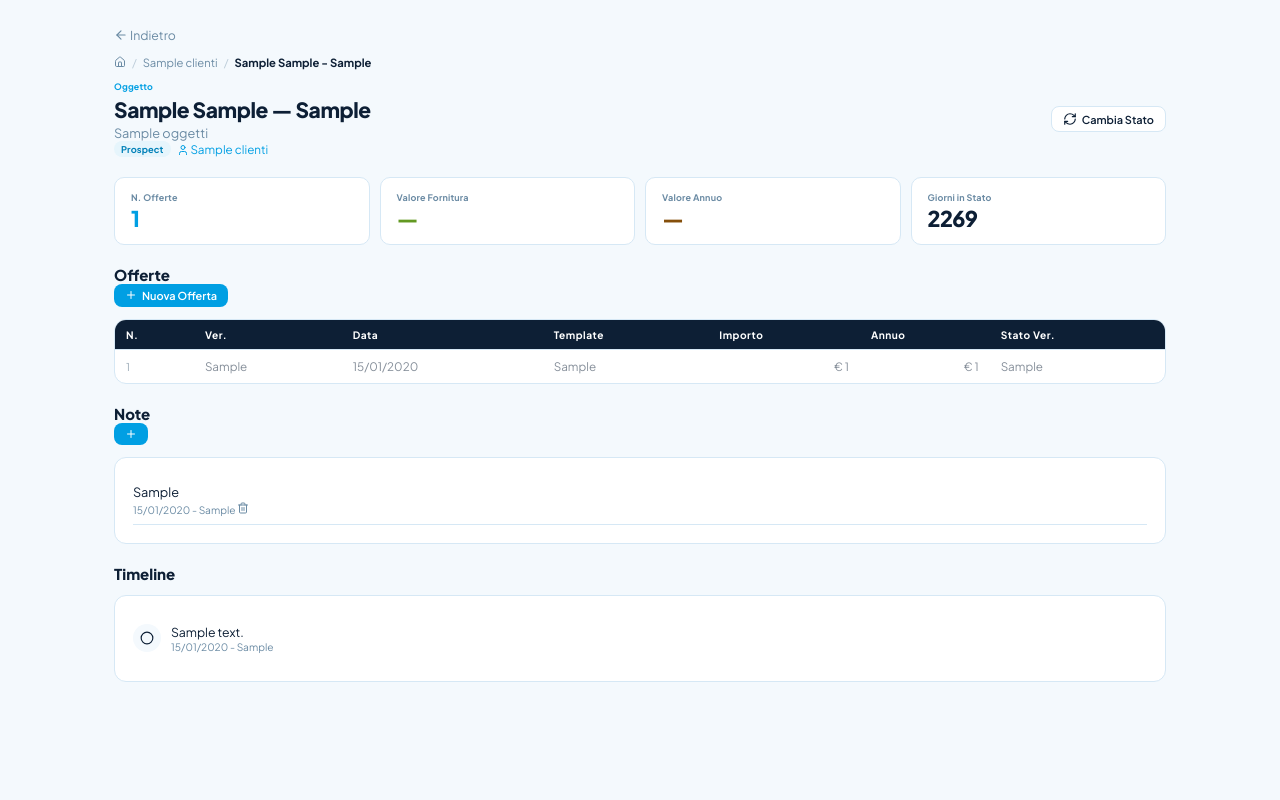
After one commit to FiloUlte/gestionale-offerte-ulteria, a Flask app: page /oggetti/1 in a window 1280 px wide. The commit adds this page. Run offline with Flask 3, Linux system fonts and the light colour scheme; tables that the repository leaves empty hold one stand-in row (values such as "Sample post").

Commit message:
feat: v2 steps 8-14 — auth, impostazioni 5-tab, oggetto page, all JS
Step 8: CRUD /api/etichette (GET/POST/PATCH/DELETE)
Step 9: Impostazioni 5 tabs (Generale/Etichette/Utenti/Email/Prezzi)
  - Dedicated /impostazioni page with impostazioni.html + impostazioni.js
  - Etichette management with add/delete per category
  - Users table with create form (nome/email/ruolo/agente)
  - Prezzi base table (7 apparecchi, editabili)
  - Email tab placeholder for future
Step 10: Auth system
  - Login page (templates/login.html)
  - Session-based auth with sha256 password hashing
  - login_required and require_role decorators
  - GET/POST /login, GET /logout, GET /api/auth/me
  - GET/POST /api/users
Step 11: Sidebar links to /impostazioni (dedicated page)
Step 12: /clienti/<id> page (already existed, verified working)
Step 13: /oggetti/<id> page
  - oggetto.html + oggetto.js
  - Header with breadcrumb, badges (natura + stato pipeline)
  - KPI (offerte, valore fornitura, valore annuo, giorni in stato)
  - Offerte table with versioning (active vs old)
  - Notes CRUD, Timeline events, Change stato modal
Step 14: /agenti/<id> (already existed, verified working)

New files: login.html, oggetto.html, impostazioni.html,
  oggetto.js, impostazioni.js

Co-Authored-By: Claude Opus 4.6 (1M context) <noreply@anthropic.com>

```diff
--- a/app.py
+++ b/app.py
@@ -10,7 +10,11 @@ from flask import Flask, render_template, request, jsonify, send_from_directory,
 from docx import Document
 from docx.oxml.ns import qn
 
+from functools import wraps
+import hashlib
+
 app = Flask(__name__)
+app.secret_key = "ulteria-gestionale-2026-secret-key"
 
 BASE_DIR = Path(__file__).resolve().parent
 UPLOADS_DIR = BASE_DIR / "uploads"
@@ -372,11 +376,134 @@ def format_eur(val):
     return f"{val:,.2f}".replace(",", "X").replace(".", ",").replace("X", ".")
 
 
+# ── Step 10: Auth ────────────────────────────────────────────────────
+
+def hash_pw(pw):
+    return hashlib.sha256(pw.encode()).hexdigest()
+
+
+def get_current_user():
+    from flask import session
+    uid = session.get("user_id")
+    if not uid:
+        return None
+    conn = get_db()
+    user = conn.execute("SELECT * FROM users WHERE id=? AND is_active=1", (uid,)).fetchone()
+    conn.close()
+    return dict(user) if user else None
+
+
+def login_required(f):
+    @wraps(f)
+    def decorated(*args, **kwargs):
+        user = get_current_user()
+        if not user:
+            from flask import redirect, url_for
+            return redirect(url_for("login_page"))
+        return f(*args, **kwargs)
+    return decorated
+
+
+def require_role(*roles):
+    def decorator(f):
+        @wraps(f)
+        def decorated(*args, **kwargs):
+            user = get_current_user()
+            if not user:
+                return redirect(url_for("login_page"))
+            if user["ruolo"] not in roles:
+                abort(403)
+            return f(*args, **kwargs)
+        return decorated
+    return decorator
+
+
+@app.route("/login", methods=["GET", "POST"])
+def login_page():
+    from flask import session, redirect
+    if request.method == "GET":
+        return render_template("login.html")
+    data = request.form
+    email = data.get("email", "")
+    pw = data.get("password", "")
+    conn = get_db()
+    user = conn.execute(
+        "SELECT * FROM users WHERE email=? AND is_active=1", (email,)
+    ).fetchone()
+    conn.close()
+    if user and user["password_hash"] == hash_pw(pw):
+        session["user_id"] = user["id"]
+        now = datetime.now().strftime("%Y-%m-%d %H:%M:%S")
+        conn = get_db()
+        conn.execute("UPDATE users SET last_login=? WHERE id=?", (now, user["id"]))
+        conn.commit()
+        conn.close()
+        return redirect("/")
+    return render_template("login.html", error="Email o password non validi")
+
+
+@app.route("/logout")
+def logout_page():
+    from flask import session, redirect
+    session.clear()
+    return redirect("/login")
+
+
+@app.route("/api/auth/me", methods=["GET"])
+def api_auth_me():
+    user = get_current_user()
+    if not user:
+        return jsonify({"ok": False, "error": "Non autenticato"}), 401
+    return jsonify({"ok": True, "data": {
+        "id": user["id"], "email": user["email"], "nome": user["nome"],
+        "cognome": user["cognome"], "ruolo": user["ruolo"], "agente_id": user["agente_id"],
+    }})
+
+
+# ── Step 10: Users API ──────────────────────────────────────────────
+
+@app.route("/api/users", methods=["GET"])
+def api_users_list():
+    conn = get_db()
+    rows = conn.execute("SELECT id,email,nome,cognome,ruolo,agente_id,is_active,last_login FROM users ORDER BY nome").fetchall()
+    conn.close()
+    return jsonify({"ok": True, "data": [dict(r) for r in rows]})
+
+
+@app.route("/api/users", methods=["POST"])
+def api_users_create():
+    data = request.json
+    conn = get_db()
+    try:
+        cur = conn.execute(
+            "INSERT INTO users (email,password_hash,nome,cognome,ruolo,agente_id) VALUES (?,?,?,?,?,?)",
+            (data["email"], hash_pw(data.get("password", "ulteria2026")),
+             data["nome"], data["cognome"], data.get("ruolo", "agente"), data.get("agente_id")),
+        )
+        conn.commit()
+        row = conn.execute("SELECT id,email,nome,cognome,ruolo,agente_id FROM users WHERE id=?", (cur.lastrowid,)).fetchone()
+        conn.close()
+        return jsonify({"ok": True, "data": dict(row)}), 201
+    except Exception as e:
+        conn.close()
+        return jsonify({"ok": False, "error": str(e)}), 400
+
+
 # ── Routes ───────────────────────────────────────────────────────────
 
 @app.route("/")
 def index():
     return render_template("index.html")
+
+
+@app.route("/oggetti/<int:oid>")
+def oggetto_page(oid):
+    return render_template("oggetto.html", oggetto_id=oid)
+
+
+@app.route("/impostazioni")
+def impostazioni_page():
+    return render_template("impostazioni.html")
 
 
 # ── API: Config ──────────────────────────────────────────────────────
--- /dev/null
+++ b/static/oggetto.js
@@ -0,0 +1,221 @@
+/* ══════════════════════════════════════════════════════════════
+   Ulteria — Pagina Oggetto /oggetti/<id>
+   ══════════════════════════════════════════════════════════════ */
+
+var objData = null;
+
+function api(method, url, body) {
+  var opts = { method: method, headers: { "Content-Type": "application/json" } };
+  if (body) opts.body = JSON.stringify(body);
+  return fetch(url, opts).then(function(r) { return r.json(); });
+}
+
+function esc(s) { if (!s) return ""; var d = document.createElement("div"); d.textContent = s; return d.innerHTML; }
+function fmtData(d) { if (!d) return "\u2014"; return new Date(d).toLocaleDateString("it-IT"); }
+function icons() { try { lucide.createIcons(); } catch (e) { /* */ } }
+
+var STATI_MAP = {
+  prospect: { label: "Prospect", bg: "#E6F5FC", color: "#0080B8" },
+  offerta_inviata: { label: "Offerta Inviata", bg: "#FAEEDA", color: "#854F0B" },
+  in_attesa_assemblea: { label: "In Attesa Assemblea", bg: "#FFF3E0", color: "#E65100" },
+  preso: { label: "Preso", bg: "#EAF3DE", color: "#639922" },
+  perso: { label: "Perso", bg: "#FCEBEB", color: "#A32D2D" },
+  rimandato: { label: "Rimandato", bg: "#EEEDFE", color: "#534AB7" }
+};
+
+var NATURA_MAP = {
+  nuovo: "Nuovo", rinnovo: "Rinnovo",
+  subentro_diretto: "Subentro Diretto", subentro_intermediario: "Subentro Intermediario"
+};
+
+var TIPO_EVENTO_ICONS = {
+  offerta_creata: { icon: "file-plus", bg: "#EAF3DE", color: "#639922" },
+  offerta_aggiornata: { icon: "refresh-cw", bg: "#E6F5FC", color: "#0080B8" },
+  stato_cambiato: { icon: "arrow-right", bg: "#FAEEDA", color: "#854F0B" },
+  nota_aggiunta: { icon: "message-square", bg: "#F1EFE8", color: "#5F5E5A" },
+  attivita_completata: { icon: "check-circle", bg: "#EAF3DE", color: "#639922" },
+  intestazione_cambiata: { icon: "user", bg: "#EEEDFE", color: "#534AB7" },
+  email_inviata: { icon: "mail", bg: "#E6F5FC", color: "#0080B8" }
+};
+
+function loadPage() {
+  api("GET", "/api/oggetti/" + OGGETTO_ID).then(function(res) {
+    if (!res.ok) { document.getElementById("obj-page").innerHTML = '<div class="alert a-warn">' + (res.error || "Errore") + "</div>"; return; }
+    objData = res.data;
+    renderPage();
+  }).catch(function(e) {
+    document.getElementById("obj-page").innerHTML = '<div class="alert a-warn">Errore: ' + e.message + "</div>";
+  });
+}
+
+function renderPage() {
+  var o = objData.oggetto;
+  var cl = objData.cliente;
+  var offs = objData.offerte;
+  var notes = objData.note;
+  var timeline = objData.timeline;
+  var atts = objData.attivita;
+
+  var st = STATI_MAP[o.stato_pipeline] || STATI_MAP.prospect;
+  var nat = NATURA_MAP[o.natura] || "";
+
+  var h = "";
+
+  /* Back + breadcrumb */
+  h += '<div style="margin-bottom:12px"><a href="/" style="font-size:.82rem;color:var(--muted);text-decoration:none"><i data-lucide="arrow-left" style="width:14px;height:14px;vertical-align:-2px"></i> Indietro</a></div>';
+  h += '<div class="bc mb12" style="font-size:.75rem;color:var(--muted)">';
+  h += '<i data-lucide="home" style="width:12px;height:12px"></i> <span class="bc-sep">/</span> ';
+  if (cl) h += '<a href="/clienti/' + cl.id + '" style="color:var(--muted);text-decoration:none">' + esc(cl.nome_studio) + '</a> <span class="bc-sep">/</span> ';
+  h += '<strong style="color:var(--text)">' + esc(o.via + (o.civico ? " " + o.civico : "") + " - " + o.comune) + "</strong></div>";
+
+  /* Header */
+  h += '<div class="fjb mb20">';
+  h += "<div>";
+  h += '<div class="kicker">Oggetto</div>';
+  h += '<h2 style="font-size:1.4rem;font-weight:800;letter-spacing:-.02em;margin:0">' + esc(o.via + (o.civico ? " " + o.civico : "")) + " &mdash; " + esc(o.comune) + "</h2>";
+  if (o.nome) h += '<div style="font-size:.85rem;color:var(--muted);margin-top:2px">' + esc(o.nome) + "</div>";
+  h += '<div class="fac gap6 mt8">';
+  if (nat) h += '<span class="badge" style="background:#F1EFE8;color:#5F5E5A">' + nat + "</span>";
+  h += '<span class="badge" style="background:' + st.bg + ";color:" + st.color + '">' + st.label + "</span>";
+  if (cl) h += '<a href="/clienti/' + cl.id + '" style="font-size:.78rem;color:var(--blue);text-decoration:none"><i data-lucide="user" style="width:12px;height:12px;vertical-align:-2px"></i> ' + esc(cl.nome_studio) + "</a>";
+  h += "</div></div>";
+  h += '<div class="fac gap6">';
+  h += '<button class="btn btn-sm btn-sec" id="btn-change-stato"><i data-lucide="refresh-cw" style="width:14px;height:14px"></i> Cambia Stato</button>';
+  h += "</div></div>";
+
+  /* KPI */
+  var activeOffs = offs.filter(function(of) { return of.stato_versione === "attiva"; });
+  var valForn = 0, valServ = 0;
+  activeOffs.forEach(function(of) { valForn += (of.importo || 0); valServ += (of.importo_servizio_annuo || 0); });
+  var ggStato = o.updated_at ? Math.round((new Date() - new Date(o.updated_at)) / 86400000) : 0;
+
+  h += '<div class="g4 mb20">';
+  h += '<div class="kpi"><div class="kpi-l">N. Offerte</div><div class="kpi-v kv-blue">' + offs.length + "</div></div>";
+  h += '<div class="kpi"><div class="kpi-l">Valore Fornitura</div><div class="kpi-v" style="color:#639922">' + (valForn ? "\u20ac " + Math.round(valForn).toLocaleString("it-IT") : "\u2014") + "</div></div>";
+  h += '<div class="kpi"><div class="kpi-l">Valore Annuo</div><div class="kpi-v" style="color:#854F0B">' + (valServ ? "\u20ac " + Math.round(valServ).toLocaleString("it-IT") + "/anno" : "\u2014") + "</div></div>";
+  h += '<div class="kpi"><div class="kpi-l">Giorni in Stato</div><div class="kpi-v">' + ggStato + "</div></div>";
+  h += "</div>";
+
+  /* Offerte */
+  h += '<div class="section-header" style="margin-bottom:12px"><h3 style="font-size:1rem;font-weight:800;margin:0">Offerte</h3>';
+  h += '<button class="btn btn-sm btn-primary" id="btn-new-off"><i data-lucide="plus" style="width:12px;height:12px"></i> Nuova Offerta</button></div>';
+  h += '<div class="card-0 mb20"><table class="tbl"><thead><tr><th>N.</th><th>Ver.</th><th>Data</th><th>Template</th><th>Importo</th><th>Annuo</th><th>Stato Ver.</th></tr></thead><tbody>';
+  if (!offs.length) h += '<tr><td colspan="7" style="text-align:center;padding:24px;color:var(--muted)">Nessuna offerta</td></tr>';
+  offs.forEach(function(of) {
+    var isOld = of.stato_versione !== "attiva";
+    h += '<tr style="' + (isOld ? "opacity:.5" : "") + '">';
+    h += '<td class="mono">' + (of.numero || "\u2014") + "</td>";
+    h += "<td>" + esc(of.versione || "A") + "</td>";
+    h += "<td>" + fmtData(of.data_creazione) + "</td>";
+    h += "<td>" + esc(of.template === "E40" ? "E-ITN40" : (of.template === "Q55" ? "Q5.5" : (of.template || ""))) + "</td>";
+    h += '<td class="num">' + (of.importo ? "\u20ac " + Math.round(of.importo).toLocaleString("it-IT") : "\u2014") + "</td>";
+    h += '<td class="num">' + (of.importo_servizio_annuo ? "\u20ac " + Math.round(of.importo_servizio_annuo).toLocaleString("it-IT") : "\u2014") + "</td>";
+    h += "<td>" + esc(of.stato_versione || "") + "</td>";
+    h += "</tr>";
+  });
+  h += "</tbody></table></div>";
+
+  /* Note */
+  h += '<div class="section-header" style="margin-bottom:12px"><h3 style="font-size:1rem;font-weight:800;margin:0">Note</h3>';
+  h += '<button class="btn btn-sm btn-primary" id="btn-add-note"><i data-lucide="plus" style="width:12px;height:12px"></i></button></div>';
+  h += '<div class="card mb20">';
+  h += '<div id="note-form" style="display:none" class="mb12"><textarea class="inp" id="note-text" rows="2" placeholder="Scrivi nota..."></textarea>';
+  h += '<div class="fac gap6 mt8"><button class="btn btn-sm btn-primary" id="note-save">Salva</button><button class="btn btn-sm btn-sec" id="note-cancel">Annulla</button></div></div>';
+  if (!notes.length) h += '<div style="color:var(--muted);font-size:.82rem;padding:8px 0">Nessuna nota</div>';
+  notes.forEach(function(n) {
+    h += '<div style="padding:8px 0;border-bottom:1px solid var(--border);font-size:.85rem">';
+    h += "<div>" + esc(n.testo) + "</div>";
+    h += '<div style="font-size:.68rem;color:var(--muted);margin-top:2px">' + fmtData(n.created_at) + (n.autore ? " - " + esc(n.autore) : "");
+    h += ' <span style="cursor:pointer;color:var(--muted)" data-del-note="' + n.id + '"><i data-lucide="trash-2" style="width:12px;height:12px"></i></span></div></div>';
+  });
+  h += "</div>";
+
+  /* Timeline */
+  h += '<div class="section-header" style="margin-bottom:12px"><h3 style="font-size:1rem;font-weight:800;margin:0">Timeline</h3></div>';
+  h += '<div class="card mb20">';
+  if (!timeline.length) h += '<div style="color:var(--muted);font-size:.82rem;padding:8px 0">Nessun evento</div>';
+  timeline.forEach(function(t) {
+    var te = TIPO_EVENTO_ICONS[t.tipo_evento] || { icon: "circle", bg: "#F4F9FD", color: "#0D1F35" };
+    h += '<div class="timeline-item">';
+    h += '<div class="tl-icon" style="background:' + te.bg + ";color:" + te.color + '"><i data-lucide="' + te.icon + '" style="width:14px;height:14px"></i></div>';
+    h += '<div class="tl-body"><div>' + esc(t.descrizione) + "</div>";
+    h += '<div class="tl-date">' + fmtData(t.created_at) + (t.utente ? " - " + esc(t.utente) : "") + "</div></div></div>";
+  });
+  h += "</div>";
+
+  document.getElementById("obj-page").innerHTML = h;
+  icons();
+  attachEvents();
+}
+
+function attachEvents() {
+  /* Note */
+  var btnAdd = document.getElementById("btn-add-note");
+  if (btnAdd) btnAdd.addEventListener("click", function() {
+    document.getElementById("note-form").style.display = "block";
+    document.getElementById("note-text").focus();
+  });
+  var noteCancel = document.getElementById("note-cancel");
+  if (noteCancel) noteCancel.addEventListener("click", function() {
+    document.getElementById("note-form").style.display = "none";
+    document.getElementById("note-text").value = "";
+  });
+  var noteSave = document.getElementById("note-save");
+  if (noteSave) noteSave.addEventListener("click", function() {
+    var testo = document.getElementById("note-text").value;
+    if (!testo) return;
+    api("POST", "/api/oggetti/" + OGGETTO_ID + "/note", { testo: testo }).then(function() { loadPage(); });
+  });
+  document.querySelectorAll("[data-del-note]").forEach(function(btn) {
+    btn.addEventListener("click", function() {
+      var nid = parseInt(this.getAttribute("data-del-note"));
+      if (confirm("Eliminare nota?")) {
+        api("DELETE", "/api/note/" + nid).then(function() { loadPage(); });
+      }
+    });
+  });
+
+  /* Change stato */
+  var btnStato = document.getElementById("btn-change-stato");
+  if (btnStato) btnStato.addEventListener("click", function() {
+    var stati = Object.keys(STATI_MAP);
+    var h = '<div class="form-field"><label>Nuovo stato</label><select class="inp" id="new-stato">';
+    stati.forEach(function(s) { h += '<option value="' + s + '">' + STATI_MAP[s].label + "</option>"; });
+    h += "</select></div>";
+
+    var overlay = document.createElement("div");
+    overlay.className = "modal-overlay show";
+    overlay.id = "modal-overlay";
+    overlay.addEventListener("click", function(e) { if (e.target === overlay) overlay.remove(); });
+    var modal = document.createElement("div");
+    modal.className = "modal";
+    modal.style.width = "400px";
+    modal.innerHTML = '<div class="modal-header"><h2>Cambia Stato Pipeline</h2></div><div class="modal-body">' + h + '</div><div class="modal-footer"></div>';
+    var footer = modal.querySelector(".modal-footer");
+    var btnCancel = document.createElement("button");
+    btnCancel.className = "btn btn-sec";
+    btnCancel.textContent = "Annulla";
+    btnCancel.addEventListener("click", function() { overlay.remove(); });
+    var btnSave = document.createElement("button");
+    btnSave.className = "btn btn-primary";
+    btnSave.textContent = "Salva";
+    btnSave.addEventListener("click", function() {
+      var newStato = modal.querySelector("#new-stato").value;
+      api("PATCH", "/api/oggetti/" + OGGETTO_ID, { stato_pipeline: newStato }).then(function() {
+        overlay.remove();
+        loadPage();
+      });
+    });
+    footer.appendChild(btnCancel);
+    footer.appendChild(btnSave);
+    overlay.appendChild(modal);
+    document.body.appendChild(overlay);
+    icons();
+  });
+
+  /* New offerta */
+  var btnOff = document.getElementById("btn-new-off");
+  if (btnOff) btnOff.addEventListener("click", function() { window.location.href = "/"; });
+}
+
+document.addEventListener("DOMContentLoaded", function() { loadPage(); });
--- a/templates/index.html
+++ b/templates/index.html
@@ -38,7 +38,7 @@
       <div class="nav-item" data-view="agenti" onclick="navigate('agenti')">
         <i data-lucide="briefcase" style="width:16px;height:16px"></i> Agenti <span id="sidebar-att-badge" class="nav-badge" style="display:none;background:#ef4444"></span>
       </div>
-      <div class="nav-item" data-view="impostazioni" onclick="navigate('impostazioni')">
+      <div class="nav-item" onclick="window.location.href='/impostazioni'">
         <i data-lucide="settings" style="width:16px;height:16px"></i> Impostazioni
       </div>
     </div>
@@ -68,6 +68,6 @@
   </div>
 </div>
 
-<script src="/static/app.js?v=11"></script>
+<script src="/static/app.js?v=12"></script>
 </body>
 </html>
--- /dev/null
+++ b/templates/oggetto.html
@@ -0,0 +1,29 @@
+<!DOCTYPE html>
+<html lang="it">
+<head>
+  <meta charset="UTF-8">
+  <meta name="viewport" content="width=device-width, initial-scale=1.0">
+  <title>Ulteria — Oggetto</title>
+  <link rel="icon" href="data:,">
+  <link rel="preconnect" href="https://fonts.googleapis.com">
+  <link href="https://fonts.googleapis.com/css2?family=Plus+Jakarta+Sans:wght@300;400;500;600;700;800;900&display=swap" rel="stylesheet">
+  <script src="https://unpkg.com/lucide@latest"></script>
+  <link rel="stylesheet" href="/static/style.css?v=11">
+  <style>
+    body{overflow:auto}
+    .obj-page{max-width:1100px;margin:0 auto;padding:24px}
+    .timeline-item{display:flex;gap:10px;padding:10px 0;border-bottom:1px solid var(--border);font-size:.82rem}
+    .timeline-item:last-child{border-bottom:none}
+    .tl-icon{width:28px;height:28px;border-radius:50%;display:flex;align-items:center;justify-content:center;flex-shrink:0;font-size:.7rem}
+    .tl-body{flex:1}
+    .tl-date{font-size:.68rem;color:var(--muted)}
+  </style>
+</head>
+<body style="background:var(--bg)">
+  <div class="obj-page" id="obj-page">
+    <div style="padding:40px;text-align:center;color:var(--muted)">Caricamento...</div>
+  </div>
+  <script>var OGGETTO_ID = {{ oggetto_id }};</script>
+  <script src="/static/oggetto.js?v=1"></script>
+</body>
+</html>
```
Also changed, not shown: static/app.js (+1 -21 lines), static/impostazioni.js (added, +223 -0 lines), templates/impostazioni.html (added, +36 -0 lines), templates/login.html (added, +38 -0 lines).
